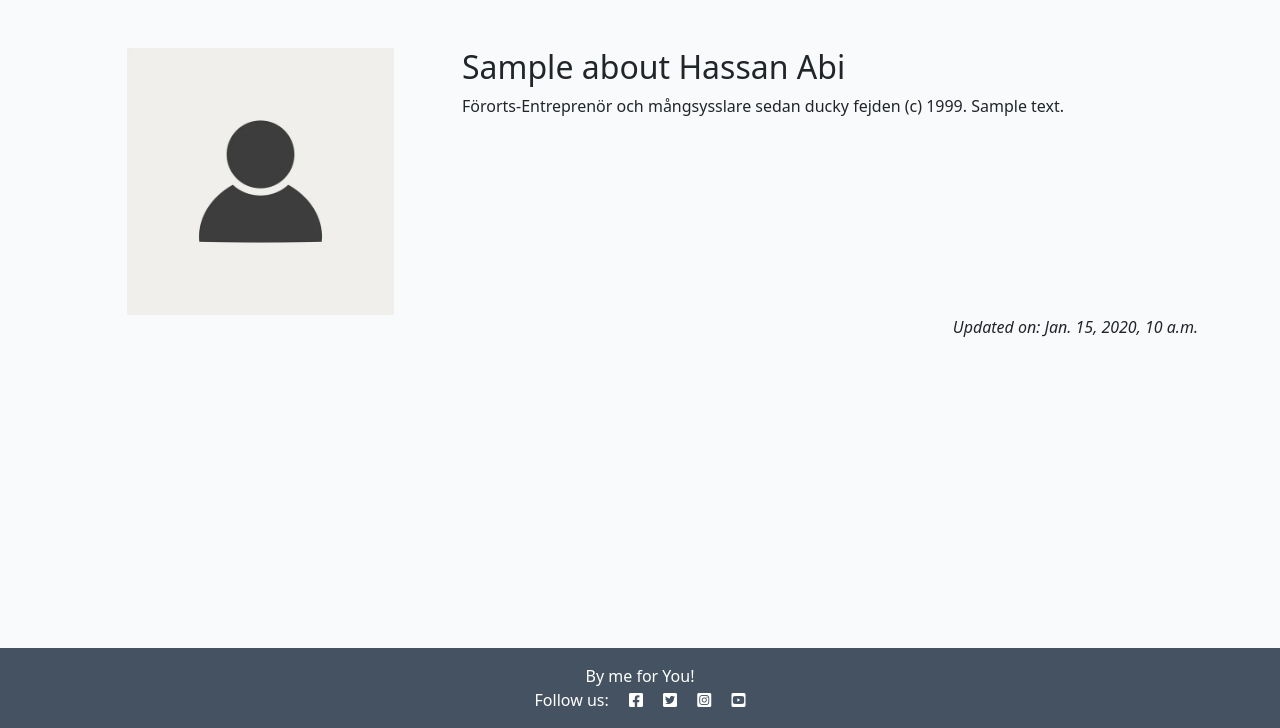
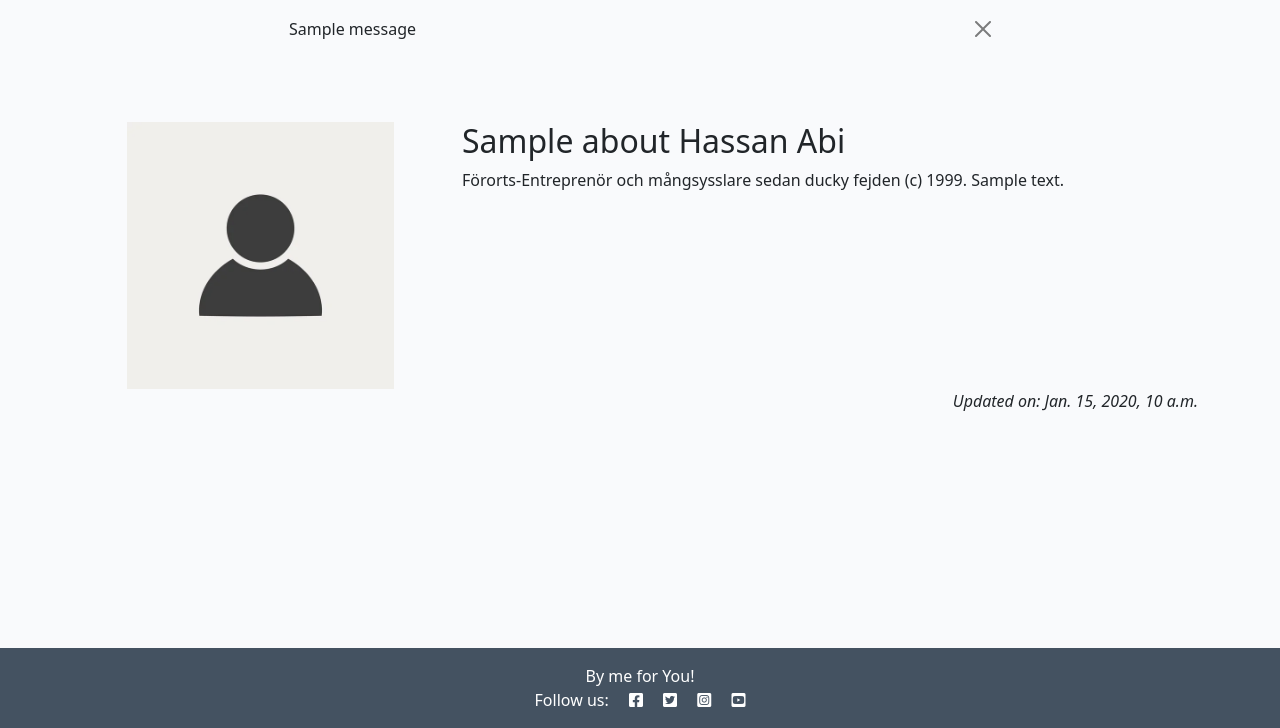
Before and after one commit to Milosson/Travel-Blog, a Django app: page /about/ in a window 1280 px wide. Shown: the part 72-800 px from the top of the page. Run offline with Django 4.2, Linux system fonts and the light colour scheme; tables that the repository leaves empty hold one stand-in row (values such as "Sample post"); one stand-in notice (Sample message) is shown.

Commit message:
Implement comment form functionality with success messages and UX improvements

```diff
--- a/blog/templates/base.html
+++ b/blog/templates/base.html
@@ -90,6 +90,21 @@
             </div>
         </div>
     </nav>
+    <!-- displaying Django messages -->
+<div class="container">
+    <div class="row">
+      <div class="col-md-8 offset-md-2">
+        {% for message in messages %}
+        <div class="alert {{ message.tags }} alert-dismissible
+          fade show" id="msg" role="alert">
+          {{ message | safe }}
+          <button type="button" class="btn-close"
+            data-bs-dismiss="alert" aria-label="Close"></button>
+        </div>
+        {% endfor %}
+      </div>
+    </div>
+  </div>
 
     <main class="flex-shrink-0 main-bg">
 
```
Also changed, not shown: blog/views.py (+14 -0 lines).
